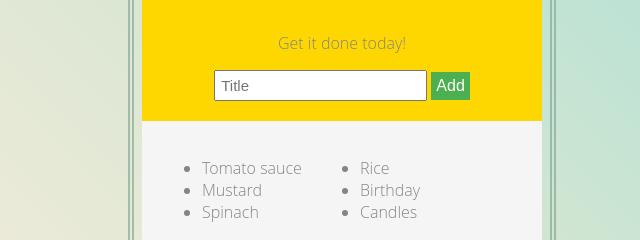
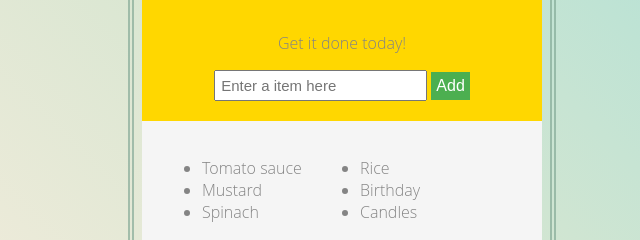
Before and after one commit to nnuch/Grocery-List, a plain HTML site: page index.html in a window 1280 px wide. Shown: the part 266-506 px from the top of the page, 298-938 px from the left. Drawn offline with Linux system fonts and the light colour scheme.

Commit message:
edit placeholder

```diff
--- a/index.html
+++ b/index.html
@@ -15,7 +15,7 @@
 
 		<div class="input">
 			<p id="first">Get it done today!</p>
-			<input type="text" id="userInput" placeholder="Title">
+			<input type="text" id="userInput" placeholder="Enter a item here ">
 			<button id="buttonAdd">Add</button>
 		</div>
 
```
